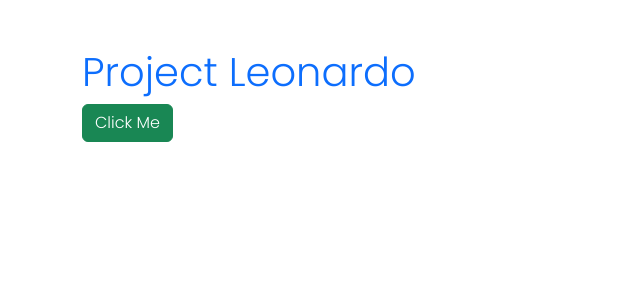
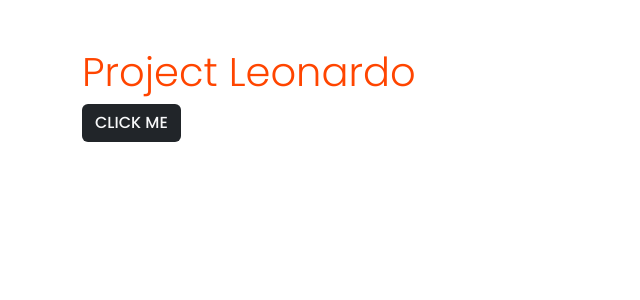
Before and after one commit to Nimira43/Visionarium, a React (Vite) app: page / in a window 1280 px wide. Shown: the top 300 px of the page, without its empty margins (0-640 px from the left). Built offline with nearby package versions, Linux system fonts and the light colour scheme.

Commit message:
Button override styling

```diff
--- a/src/App.jsx
+++ b/src/App.jsx
@@ -1,8 +1,8 @@
 function App() {
   return (
     <div className='container mt-5'>
-      <h1 className='text-primary'>Project Leonardo</h1>
-      <button className='btn btn-success'>Click Me</button>
+      <h1 className='text-main'>Project Leonardo</h1>
+      <button className='btn bg-dark text-light'>Click Me</button>
     </div>
   )
 }
--- a/src/index.css
+++ b/src/index.css
@@ -68,3 +68,13 @@
 .bg-grey4   {
   background-color: #eee;
 }
+
+button {
+  font-weight: 500 !important;
+  text-transform: uppercase;
+  transition: all 0.5s ease-in-out !important;
+}
+
+button:hover {
+  opacity: 0.85;
+}
```
